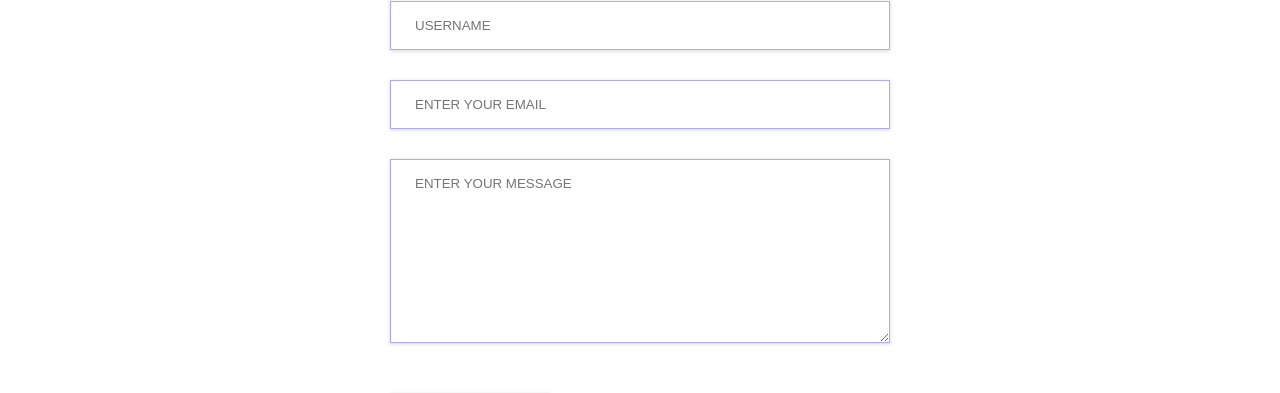
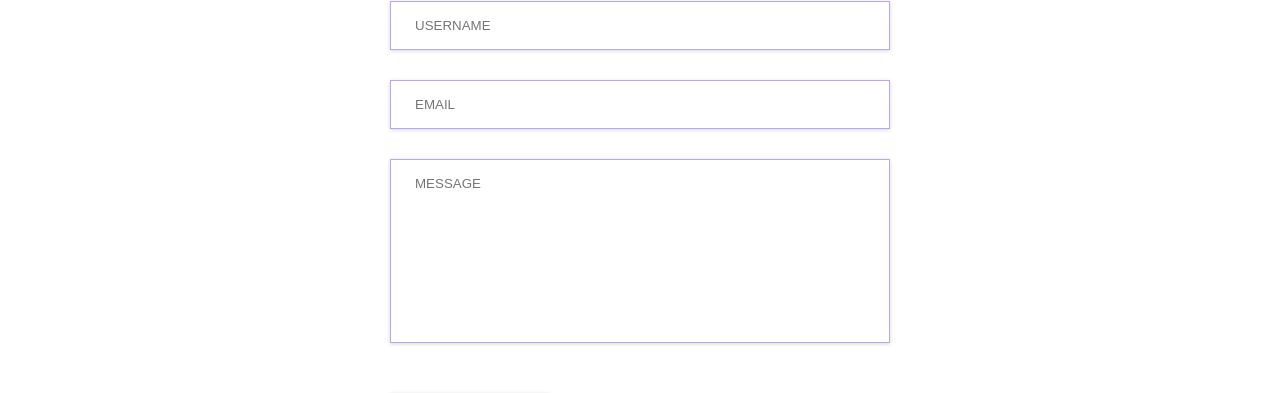
Before and after one commit to jtr-code/ReactEcommerce, a React (Create React App) app: page /contact in a window 1280 px wide. Shown: the part 704-1097 px from the top of the page. Built offline with nearby package versions, Linux system fonts and the light colour scheme.

Commit message:
[updates] to textarea

```diff
--- a/src/Contact.js
+++ b/src/Contact.js
@@ -60,12 +60,11 @@ const Contact = () => {
               placeholder="Username"
               required
               autoComplete="off"
-              autoCapitalize="off"
             />
             <input
               type="email"
               name="Email"
-              placeholder="Enter your email"
+              placeholder="Email"
               required
               autoComplete="off"
             />
@@ -73,7 +72,8 @@ const Contact = () => {
               name="Message"
               cols="30"
               rows="10"
-              placeholder="Enter your message"
+              style={{overflow:"auto",resize:"none"}}
+              placeholder="Message"
               required
               autoComplete="off"
             ></textarea>
```
